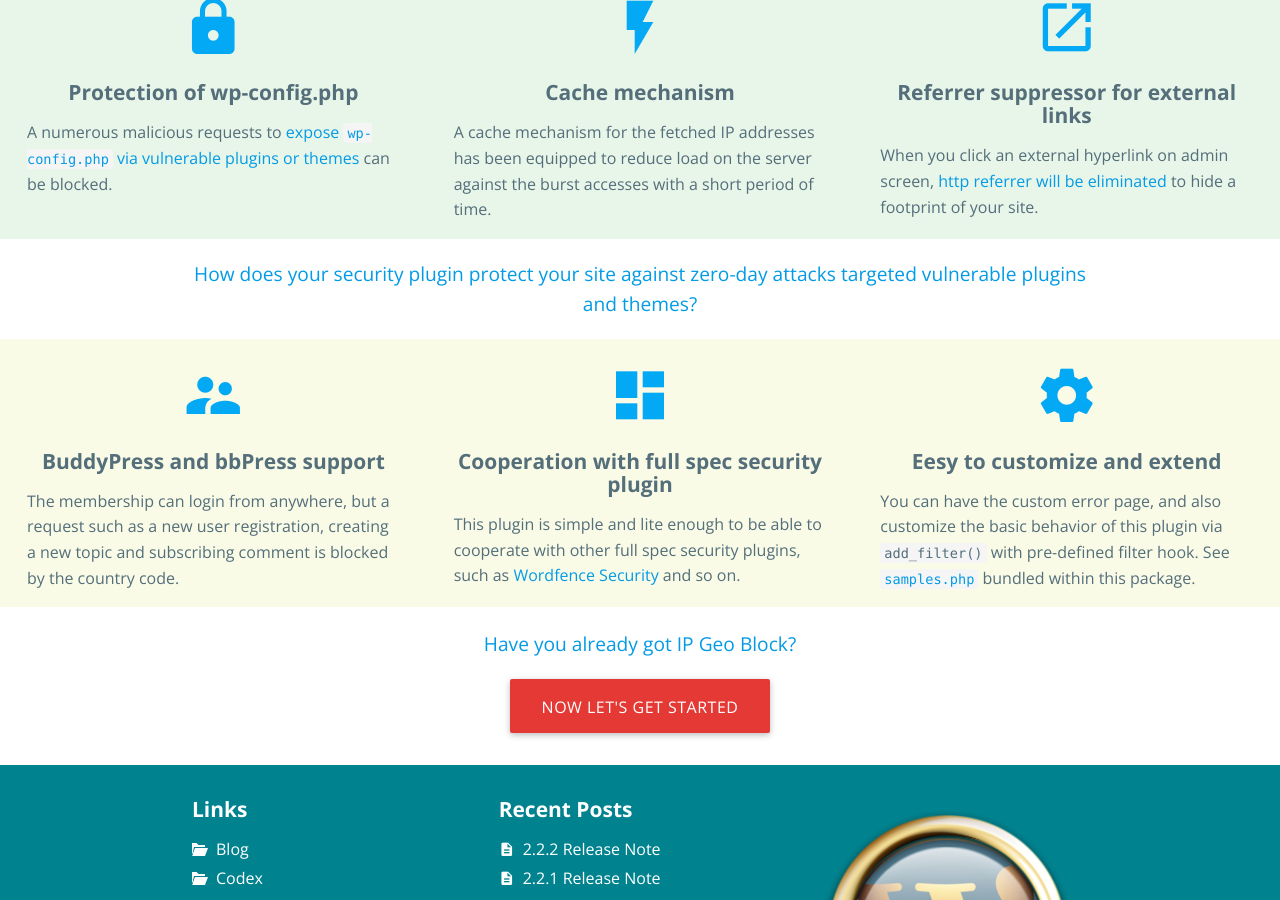
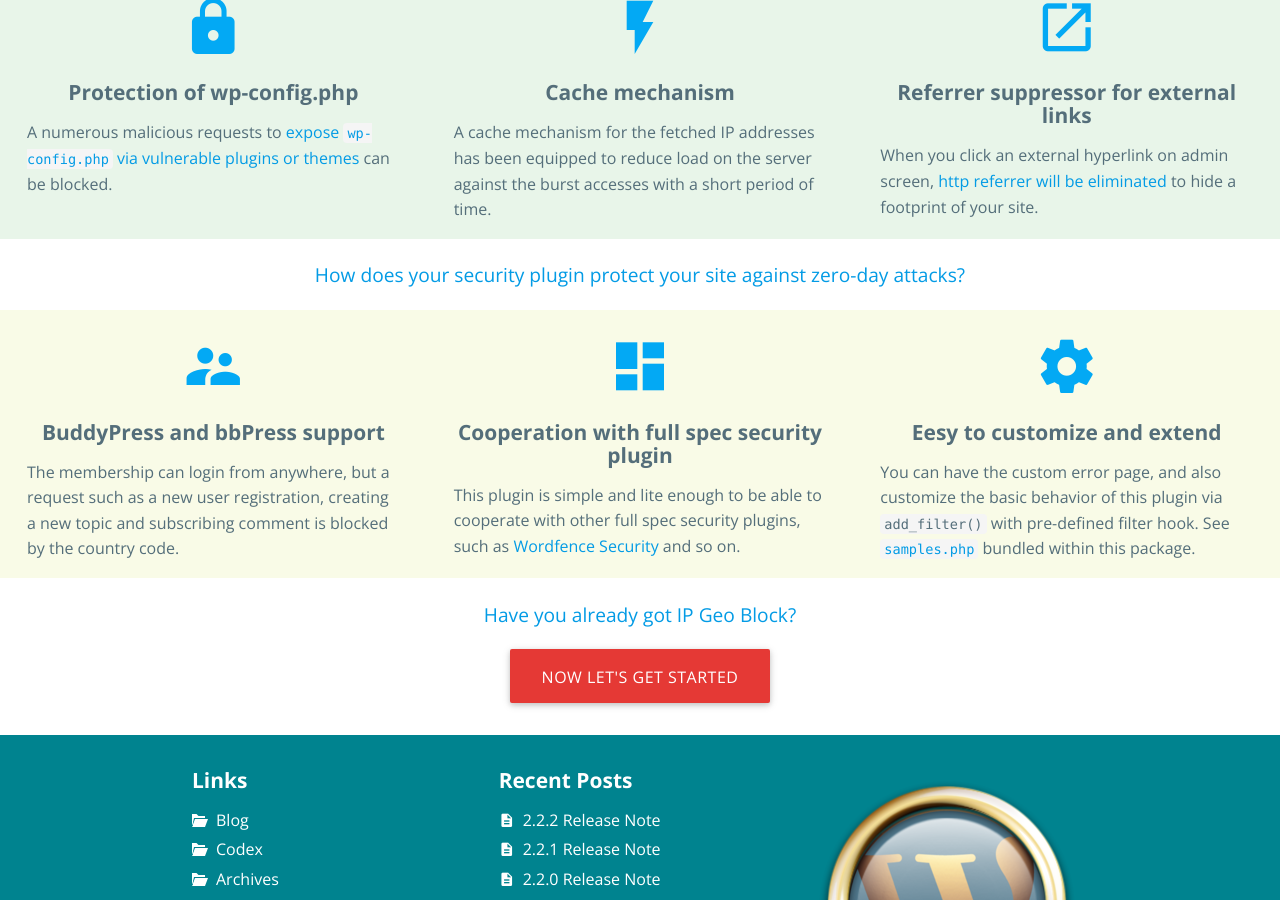
Before and after one commit to tokkonopapa/WordPress-IP-Geo-Block, a Jekyll site: the page built from index.html, in a window 1280 px wide and 900 px high, scrolled down 813 px. Built offline with Jekyll 4.4.1, drawn with Linux system fonts in a browser that asks for light colours; some web fonts are replaced.

Commit message:
Updage top page.

```diff
--- a/index.html
+++ b/index.html
@@ -128,7 +128,7 @@
     <div class="container">
       <div class="row center">
         <p>
-<a class="hvr-effect" href="{{ '/codex/analysis-of-attack-vectors.html' | prepend: site.baseurl }}" title="Analysis of Attack Vectors | IP Geo Block codex">How does your security plugin protect your site against zero-day attacks targeted vulnerable plugins and themes?</a>
+<a class="hvr-effect" href="{{ '/codex/analysis-of-attack-vectors.html' | prepend: site.baseurl }}" title="Analysis of Attack Vectors | IP Geo Block codex">How does your security plugin protect your site against zero-day attacks?</a>
         </p>
       </div>
     </div>
```
